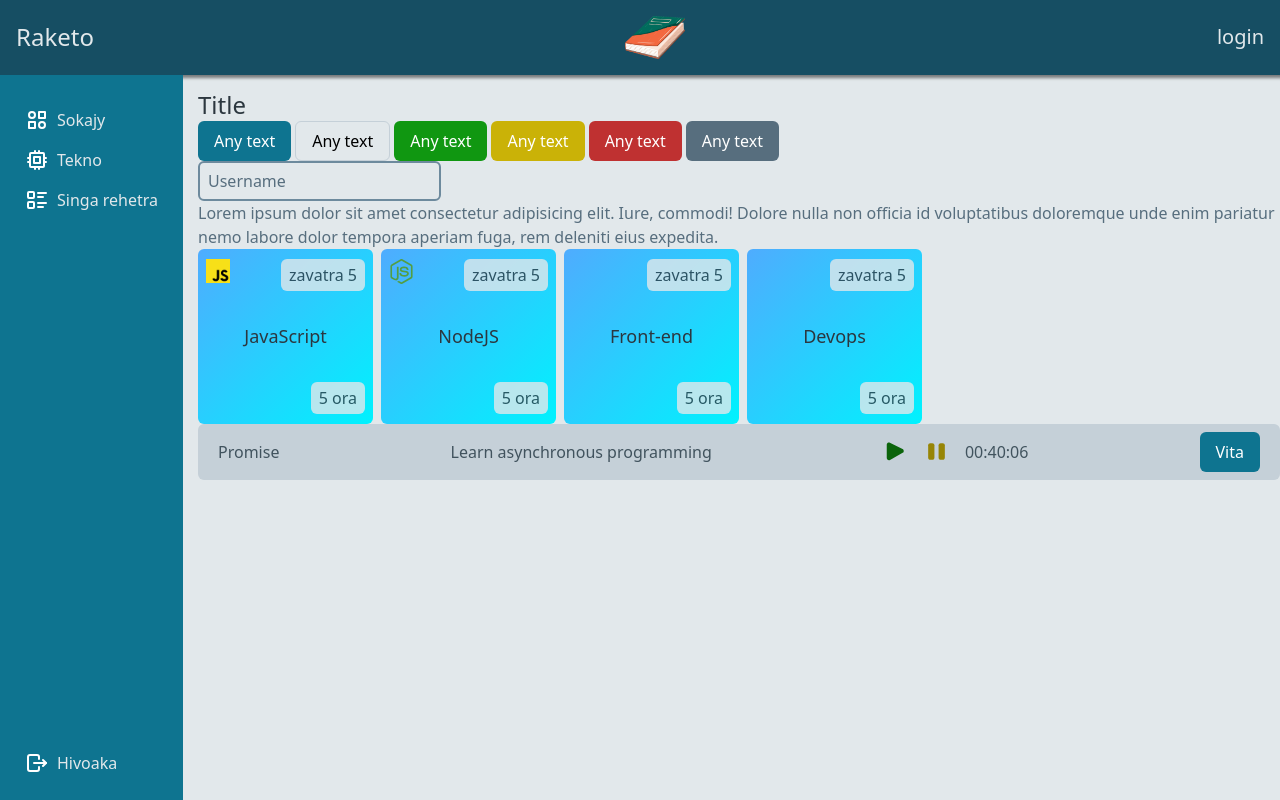
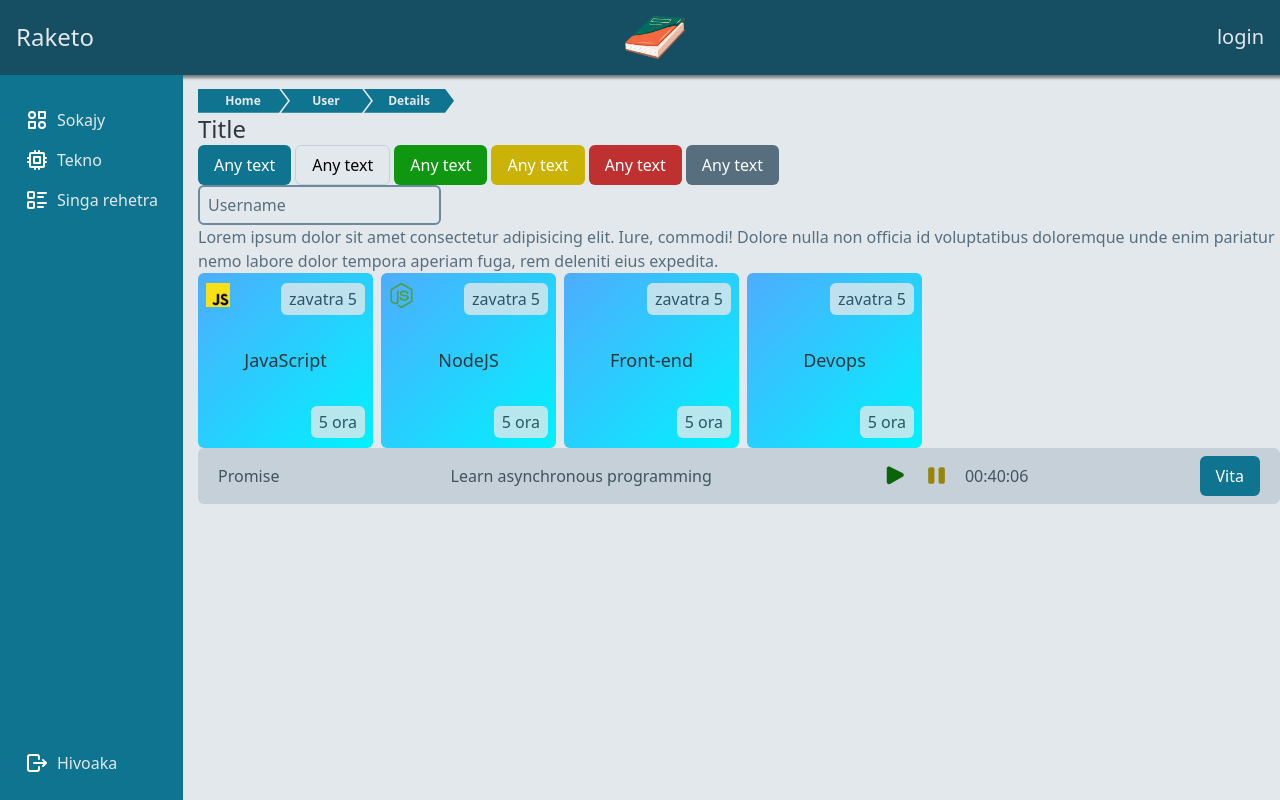
Before and after one commit to Ihasimbola/raketo-front, a React (Create React App) app: page / in a window 1280 px wide. Built offline with nearby package versions, Linux system fonts and the light colour scheme.

Commit message:
feature(GUI): breadcrumbs integration

```diff
--- /dev/null
+++ b/src/components/Breadcrumbs/Breadcrumbs.tsx
@@ -0,0 +1,85 @@
+import React, { forwardRef } from 'react'
+import Text from '../Text/Text';
+import "./style.scss";
+
+const urls = [
+  "Home",
+  "User",
+  "Details"
+];
+
+type ItemProps = {
+  item: string,
+  index: number,
+  itemsGap?: number,
+}
+
+export type Ref = HTMLDivElement;
+
+// export const BreadcrumbsVariant = cva(
+//   "cursor-pointer w-fit crumbs-item transform",
+//   {
+//     variants: {
+//       bg: {
+//         "blue-500": "bg-blue-500",
+//         "blue-600": "bg-blue-600",
+//         "blue-700": "bg-blue-700",
+//         "blue-800": "bg-blue-800",
+//       },
+//       textColor: {
+//         white: "text-white",
+//         "light-500": "text-gray-500",
+//         "light-600": "text-gray-600",
+//         "light-700": "text-gray-700",
+//         "light-800": "text-gray-800",
+//         black: "text-black"
+//       },
+//       hover: {
+//         "hover-600": "text-gray-600",
+//         "hover-700": "text-gray-700",
+//         "hover-800": "text-gray-800",
+//         "hover-black": "black",
+//       }
+//     },
+//     defaultVariants: {
+//       bg: "blue-700",
+//       textColor: 'white',
+//     }
+//   }
+// )
+
+const BreadcrumbsItem = forwardRef<Ref, ItemProps>(({ item, index, itemsGap = -7 }, ref) => {
+  const content = (
+    <li
+      style={{
+        transform: `translateX(${index * itemsGap}px)`
+      }}
+      className="cursor-pointer bg-blue-700 w-fit crumbs-item transform"
+    >
+      <Text
+        color="white"
+        size="xs"
+        hover="text-hover"
+        weight="bold"
+      >
+        {item}
+      </Text>
+    </li>
+  );
+
+  return content;
+})
+
+function Breadcrumbs() {
+  return (
+    <ul className="flex flex-row items-center list-style-none list-container">
+      {
+        urls.map((url: string, idx: number) => (
+          <BreadcrumbsItem item={url} index={idx} key={url} />
+        ))
+      }
+    </ul>
+  )
+}
+
+export default Breadcrumbs
--- /dev/null
+++ b/src/components/Breadcrumbs/style.scss
@@ -0,0 +1,32 @@
+// .list-container {
+//   li:not(:first-child) {
+//     transform: translateX(-5px);
+//   }
+// }
+
+.list-container {
+  .crumbs-item:first-child {
+    @apply flex flex-row justify-center py-1;
+    clip-path: polygon(
+      0 0,
+      90% 0,
+      100% 50%,
+      90% 100%,
+      0 100%,
+    );
+    min-width: 90px;
+  }
+  }
+
+  .crumbs-item:not(:first-child) {
+    @apply flex flex-row justify-center py-1;
+    clip-path: polygon(
+      0 0,
+      90% 0,
+      100% 50%,
+      90% 100%,
+      0 100%,
+      10% 50%
+    );
+    min-width: 90px;
+  }
--- a/src/components/Text/Text.tsx
+++ b/src/components/Text/Text.tsx
@@ -22,17 +22,24 @@ const textVariants = cva(
         xl: "text-xl",
         "2xl": "text-2xl",
       },
+      weight: {
+        light: "font-light",
+        normal: "font-normal",
+        medium: "font-medium",
+        bold: "font-bold"
+      },
       hover: {
-        "text-hover-500": "hover:text-gray-500",
-        "text-hover-600": "hover:text-gray-600",
-        "text-hover-700": "hover:text-gray-700",
-        "text-hover-800": "hover:text-gray-800",
+        "text-hover-500": "hover:text-gray-600",
+        "text-hover-600": "hover:text-gray-700",
+        "text-hover-700": "hover:text-gray-800",
+        "text-hover-800": "hover:text-black",
         "text-hover": "hover:text-gray-200"
       }
     },
     defaultVariants: {
       size: "base",
       color: "light-700",
+      weight: "normal"
     }
   }
 )
@@ -45,13 +52,13 @@ interface TextProps extends
 }
 
 const Text = (props: TextProps) => {
-  const { children, size, className, as = "p", color, hover, ...otherProps } = props;
+  const { children, size, className, as = "p", color, hover, weight, ...otherProps } = props;
 
   const Tag = as;
 
   return (
     <Tag
-      className={cn(textVariants({ color, size, hover }))}
+      className={cn(textVariants({ color, size, hover, weight }))}
       {...otherProps}
     >
       {children}
--- a/src/layout/AppLayout.tsx
+++ b/src/layout/AppLayout.tsx
@@ -3,6 +3,7 @@ import Navbar from "../components/Navbar/Navbar";
 import Sidebar from "../components/Sidebar/Sidebar";
 import { sidebarDataList } from "../data/sidbarData"
 import "./style.scss";
+import Breadcrumbs from '../components/Breadcrumbs/Breadcrumbs';
 
 type Props = {
   children: React.ReactNode
@@ -14,6 +15,7 @@ function AppLayout({ children }: Props) {
       <Navbar />
       <Sidebar data={sidebarDataList} />
       <div className="app-content">
+        <Breadcrumbs />
         {children}
       </div>
     </div>
```
